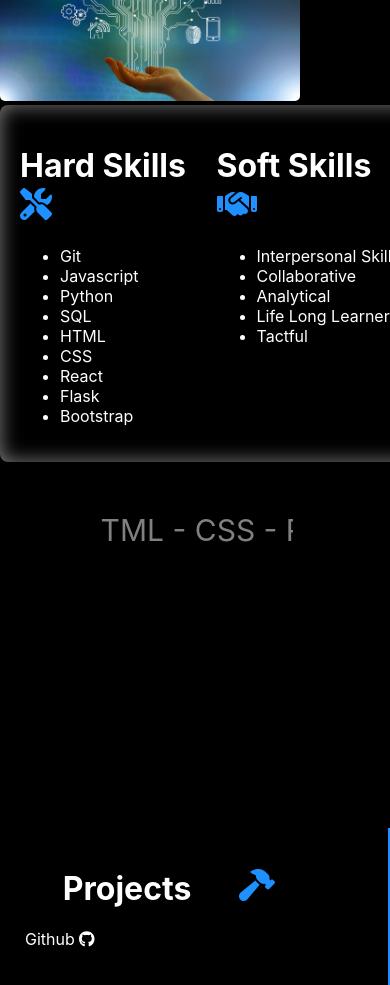
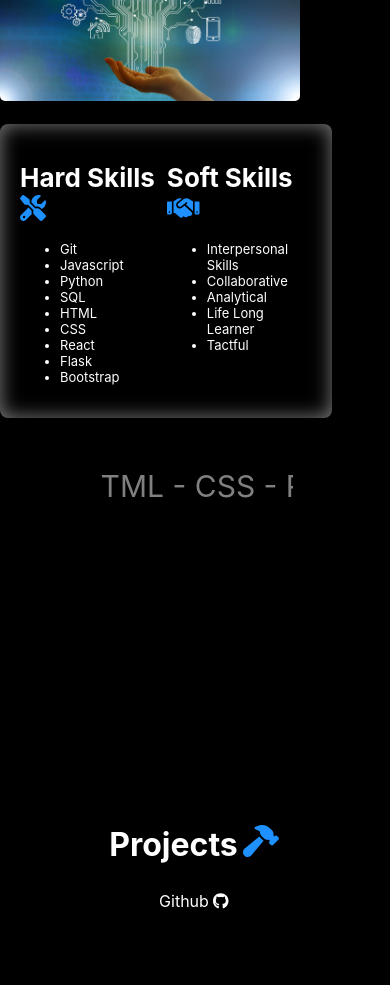
Before and after one commit to Nicholas0305/nicholasjernigin, a React (Create React App) app in the folder client/: page / in a window 390 px wide. Shown: the part 1400-2385 px from the top of the page. Built offline with nearby package versions, Linux system fonts and the light colour scheme.

Commit message:
Bug Fixes/Improved UI

```diff
--- a/client/src/App.css
+++ b/client/src/App.css
@@ -135,6 +135,7 @@ body {
 .skills-container {
   display: flex;
   justify-content: space-evenly;
+  width: 100%;
 }
 .skills-container {
   opacity: 0;
@@ -152,17 +153,6 @@ body {
     transform: translateX(0);
   }
 }
-.skills-container > div {
-  margin-right: 20px;
-}
-
-.skills-container > div:last-child {
-  margin-right: 0;
-}
-
-.skills-container h1 {
-  margin-bottom: 5px;
-}
 
 .skills-container ul {
   padding: 0;
@@ -178,6 +168,9 @@ body {
 #skills-image {
   border-radius: 5px;
   margin-top: 10px;
+  margin-bottom: 5%;
+  box-sizing: border-box;
+  width: fit-content;
 }
 #bg-video {
   margin-top: 60px;
@@ -369,7 +362,6 @@ a:hover::after {
 #project-header {
   margin-right: 50px;
   display: flex;
-  justify-content: space-evenly;
 }
 #hammer-icon {
   margin-left: 5px;
@@ -515,6 +507,7 @@ a:hover::after {
   margin-bottom: 20px;
   display: flex;
   justify-content: space-evenly;
+  box-sizing: border-box;
 }
 
 #skills-lists-container:hover {
@@ -523,6 +516,9 @@ a:hover::after {
 
 /* For screens smaller than 768px (typical phone portrait mode) */
 @media only screen and (max-width: 700px) {
+  body {
+    overflow-x: hidden;
+  }
   .navbar {
     padding: 5px; /* Decrease padding for the navbar */
     width: 100%;
@@ -540,10 +536,13 @@ a:hover::after {
 
   .skills-container {
     flex-direction: column; /* Stack skills vertically */
+    align-items: center;
   }
 
   #skills-lists-container {
-    width: 100%; /* Adjust width to fit smaller screens */
+    width: 85%;
+    height: auto;
+    font-size: small;
   }
 
   #skills-lists-container:hover {
@@ -558,7 +557,21 @@ a:hover::after {
     width: 80%; /* Adjust item width to fit screen width */
     margin: 10px 0; /* Vertical spacing between items */
   }
-
+  #project-header {
+    margin-right: 0;
+  }
+  .vertical-line {
+    border-bottom: 2px solid black;
+    border-right: 2px solid black; /* Adjust thickness and color as needed */
+    height: auto;
+    width: auto;
+    padding: 20px;
+    justify-content: left !important;
+    text-align: left !important;
+    align-items: center !important; /* Center horizontally */
+    display: flex !important;
+    flex-direction: column !important;
+  }
   #project-section {
     flex-direction: column;
     width: 100%;
--- a/client/src/components/SkillsList.js
+++ b/client/src/components/SkillsList.js
@@ -24,7 +24,7 @@ function SkillsList() {
 
   return (
     <div className={isScrolled ? "skills-container" : ""}>
-      <div>
+      <div id="skills-image-container">
         <div id="skills-header-container">
           <h1 id="skills-header">Skills</h1>
           <h1 id="skills-description">
```
